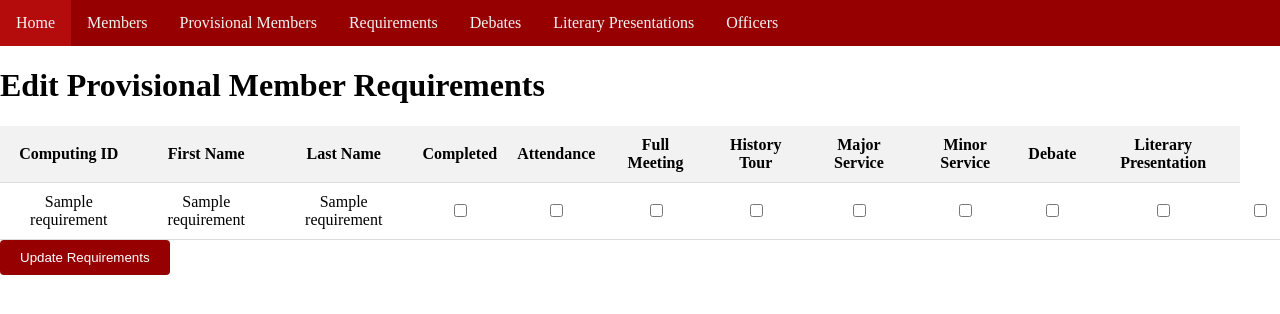
After one commit to LibertyV7/CS4750Project, a Flask app: template templates/edit_requirements.html in a window 1280 px wide. The commit adds this page. Shown: the top 314 px of the page. Run offline with Flask 3, Linux system fonts and the light colour scheme; the template is opened without the code that fills it: most values are stand-ins (such as "Sample title", 1, 10 or a date in 2020).

Commit message:
added ui and code to update requirement list

```diff
--- a/app.py
+++ b/app.py
@@ -80,9 +80,9 @@ def provisional_members():
         if value:
             if key == 'completed':
                 if value == 'completed':
-                    query += "AND completed=1"
+                    query += " AND completed=1"
                 if value == 'uncompleted':
-                    query += "AND completed=0"
+                    query += " AND completed=0"
             else:
                 query += f" AND {key} LIKE %s"
                 params.append(f"{value}%")
@@ -100,13 +100,93 @@ def provisional_members():
 
 @app.route('/requirements')
 def requirements():
+    filter = {
+        'm.computingID': request.args.get('id'),
+        'm.firstName': request.args.get('firstName'),
+        'm.lastName': request.args.get('lastName')
+    }
+    sort = request.args.get('sort')
+    query = """
+        SELECT pr.*, m.firstName, m.lastName, m.computingID, m.duesPaid
+        FROM provierequirements pr
+        JOIN provisionalmember pm ON pr.provID = pm.provID
+        JOIN member m ON pm.computingID = m.computingID
+    """
+    params = []
+    for key,value in filter.items():
+        if value:
+            query += f" AND {key} LIKE %s"
+            params.append(f"{value}%")
+    if sort:
+        query += f" ORDER BY {sort}"
     conn = get_db_connection()
     cursor = conn.cursor()
-    cursor.execute('select * from provierequirements')
+    cursor.execute(query, params)
+    provierequirements = cursor.fetchall()
+    cursor.close()
+    print(provierequirements)
+    conn.close()
+    return render_template('requirements.html', provierequirements=provierequirements)
+
+@app.route('/edit_requirements', methods=['GET', 'POST'])
+def edit_requirements():
+    if request.method == 'POST':
+        updates = request.form.to_dict()
+        conn = get_db_connection()
+        cursor = conn.cursor()
+
+        # Map column indices to database column names
+        column_mapping = {
+            '2': 'completed',
+            '3': 'attendance',
+            '4': 'fullMeeting',
+            '5': 'historyTour',
+            '6': 'majorService',
+            '7': 'minorService',
+            '8': 'debate',
+            '9': 'literaryPresentation'
+        }
+
+        # Fetch current state to determine what was unchecked
+        query = """
+            SELECT provID, completed, attendance, fullMeeting, historyTour, majorService, minorService, debate, literaryPresentation
+            FROM provierequirements
+        """
+        cursor.execute(query)
+        current_state = cursor.fetchall()
+        current_state_dict = {str(record[0]): record[1:] for record in current_state}
+
+        for provID, state in current_state_dict.items():
+            for col, db_col in column_mapping.items():
+                field_name = f"{provID}_{col}"
+                new_value = updates.get(field_name, 'false') == 'true'
+                current_value = state[int(col) - 2]  # Adjusting for 0-based index
+
+                if new_value != current_value:
+                    query = f"UPDATE provierequirements SET {db_col} = %s WHERE provID = %s"
+                    cursor.execute(query, (new_value, provID))
+
+        conn.commit()
+        cursor.close()
+        conn.close()
+        return redirect('/requirements')
+
+    # Fetch data for display
+    query = """
+        SELECT pr.*, m.firstName, m.lastName, m.computingID, m.duesPaid
+        FROM provierequirements pr
+        JOIN provisionalmember pm ON pr.provID = pm.provID
+        JOIN member m ON pm.computingID = m.computingID
+    """
+    conn = get_db_connection()
+    cursor = conn.cursor()
+    cursor.execute(query)
     provierequirements = cursor.fetchall()
     cursor.close()
     conn.close()
-    return render_template('requirements.html', provierequirements=provierequirements)
+
+    return render_template('edit_requirements.html', provierequirements=provierequirements)
+
 
 @app.route('/debates')
 def debates():
--- /dev/null
+++ b/templates/edit_requirements.html
@@ -0,0 +1,113 @@
+<!DOCTYPE html>
+<html lang="en">
+<head>
+    <meta charset="UTF-8">
+    <meta name="viewport" content="width=device-width, initial-scale=1.0">
+    <title>Edit Provisional Member Requirements</title>
+    <style>
+        /* General styles */
+        body {
+            font-family: "Times New Roman", sans-serif;
+            margin: 0;
+            padding: 0;
+        }
+
+        /* Navigation styles */
+        nav {
+            background-color: #960001;
+            overflow: hidden;
+        }
+        nav a {
+            float: left;
+            display: block;
+            color: #f2f2f2;
+            text-align: center;
+            padding: 14px 16px;
+            text-decoration: none;
+        }
+        nav a:hover {
+            background-color: #b40b0c;
+        }
+
+        /* Form and table styles */
+        form {
+            margin: 20px 0;
+        }
+        table {
+            width: 100%;
+            border-collapse: separate;
+            border-spacing: 0;
+            text-align: center;
+            margin-top: 20px;
+            font-size: 16px;
+        }
+        th, td {
+            padding: 10px;
+            border-bottom: 1px solid #ddd;
+        }
+        th {
+            background-color: #f2f2f2;
+        }
+        button[type="submit"] {
+            padding: 10px 20px;
+            background-color: #960001;
+            color: white;
+            border: none;
+            border-radius: 4px;
+            cursor: pointer;
+        }
+        button[type="submit"]:hover {
+            background-color: #b40b0c;
+        }
+    </style>
+</head>
+<body>
+    <nav>
+        <a href="/">Home</a>
+        <a href="/members">Members</a>
+        <a href="/provisional-members">Provisional Members</a>
+        <a href="/requirements">Requirements</a>
+        <a href="/debates">Debates</a>
+        <a href="/literary-presentations">Literary Presentations</a>
+        <a href="/officers">Officers</a>
+    </nav>
+    <h1>Edit Provisional Member Requirements</h1>
+
+    <form method="POST" action="/edit_requirements">
+        <div id="result-container">
+            <table>
+                <thead>
+                    <tr>
+                        <th>Computing ID</th>
+                        <th>First Name</th>
+                        <th>Last Name</th>
+                        <th>Completed</th>
+                        <th>Attendance</th>
+                        <th>Full Meeting</th>
+                        <th>History Tour</th>
+                        <th>Major Service</th>
+                        <th>Minor Service</th>
+                        <th>Debate</th>
+                        <th>Literary Presentation</th>
+                    </tr>
+                </thead>
+                <tbody>
+                    {% for requirement in provierequirements %}
+                        <tr>
+                            <td>{{ requirement[12] }}</td>
+                            <td>{{ requirement[10] }}</td>
+                            <td>{{ requirement[11] }}</td>
+                            {% for i in range(2, 11) %}
+                                <td>
+                                    <input type="checkbox" name="{{ requirement[0] }}_{{ i }}" value="true" {% if requirement[i] %}checked{% endif %}>
+                                </td>
+                            {% endfor %}
+                        </tr>
+                    {% endfor %}
+                </tbody>
+            </table>
+        </div>
+        <button type="submit">Update Requirements</button>
+    </form>
+</body>
+</html>
```
Also changed, not shown: templates/requirements.html (+21 -24 lines).
